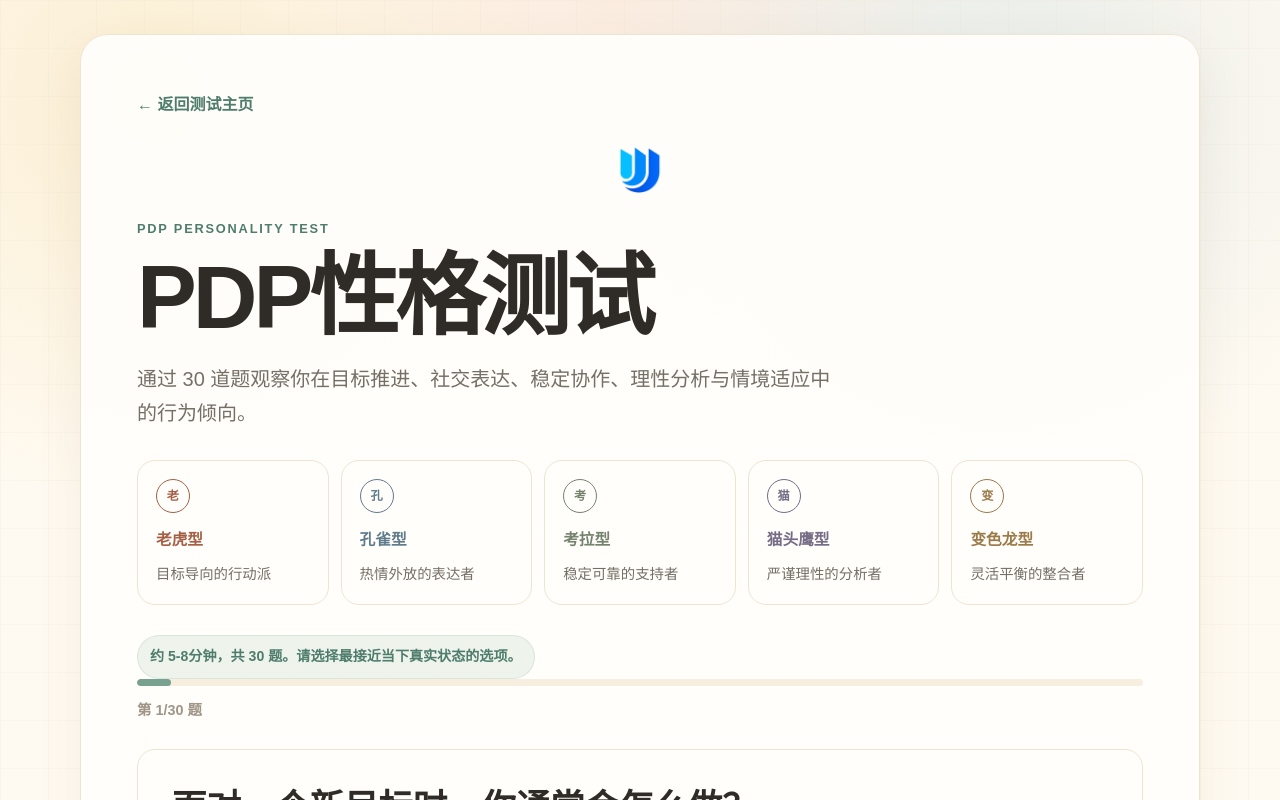
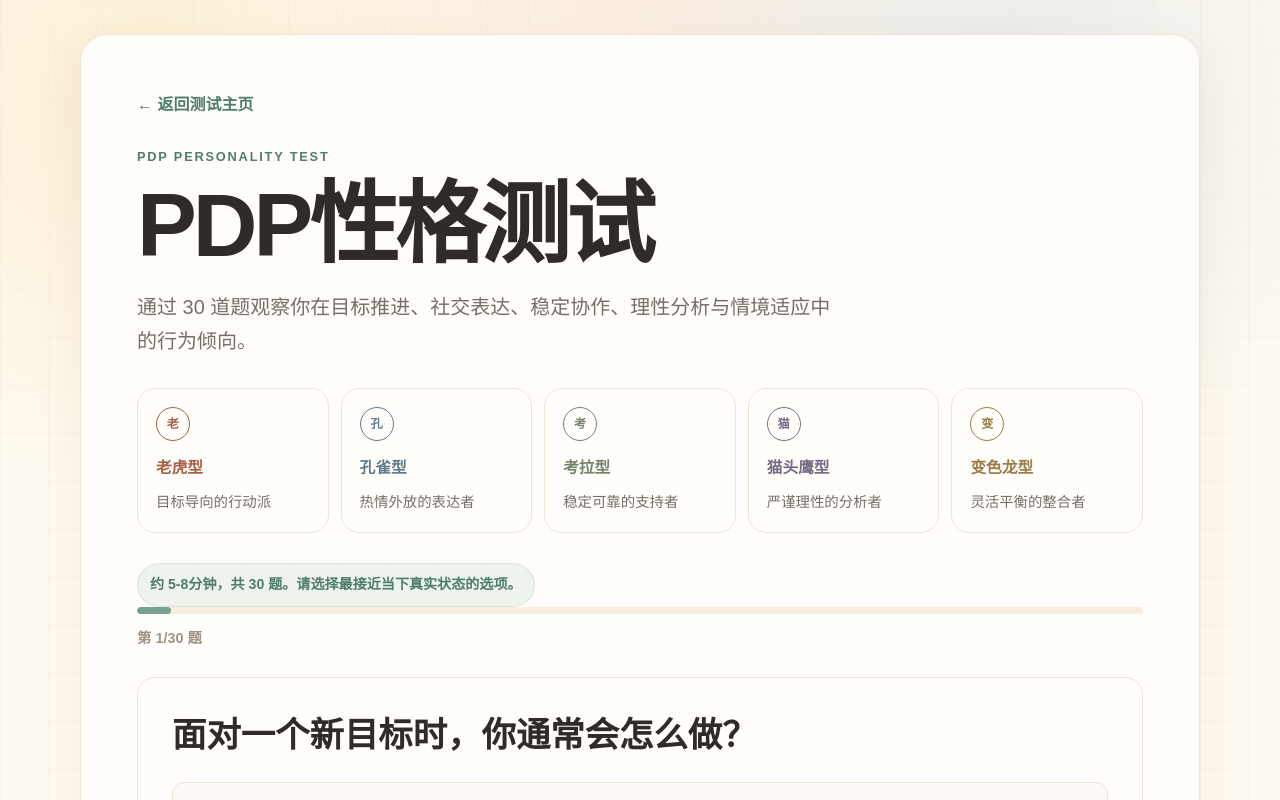
Before and after one commit to MartinaECC/martinaecc.github.io, a React (Vite) app: page /pdp in a window 1280 px wide. Shown: the top 800 px of the page. Built offline with nearby package versions, Linux system fonts and the light colour scheme.

Commit message:
Remove logo from all pages as requested

```diff
--- a/src/pages/HomePage.jsx
+++ b/src/pages/HomePage.jsx
@@ -6,7 +6,6 @@ export default function HomePage() {
         <main className="container home-shell">
             <section className="landing-hero">
                 <div className="landing-copy">
-                    <img src="/images/logo.png" alt="优测小宇宙" className="site-logo" />
                     <p className="eyebrow">Assessment Library</p>
                     <h1>优测小宇宙</h1>
                     <p className="lead">一组温和而有结构的自我探索测试，帮助你理解性格、动机与行动模式。</p>
--- a/src/pages/TestPage.jsx
+++ b/src/pages/TestPage.jsx
@@ -63,9 +63,6 @@ export default function TestPage({ testId }) {
         <main className="container">
             <section className="page active">
                 <Link className="back-link" to="/">← 返回测试主页</Link>
-                <div className="test-page-logo-container">
-                    <img src="/images/logo.png" alt="优测小宇宙" className="test-page-logo" />
-                </div>
                 {!scores ? (
                     <>
                         <p className="eyebrow">{test.eyebrow}</p>
--- a/src/styles.css
+++ b/src/styles.css
@@ -698,23 +698,6 @@ p {
     }
 }
 
-.site-logo {
-    display: block;
-    max-width: 280px;
-    margin: 0 auto 20px;
-    height: auto;
-}
-
-.test-page-logo-container {
-    text-align: center;
-    margin-bottom: 16px;
-}
-
-.test-page-logo {
-    max-height: 48px;
-    width: auto;
-}
-
 .option input {
     width: 18px;
     height: 18px;
```
Also changed, not shown: public/images/logo.png (deleted).
